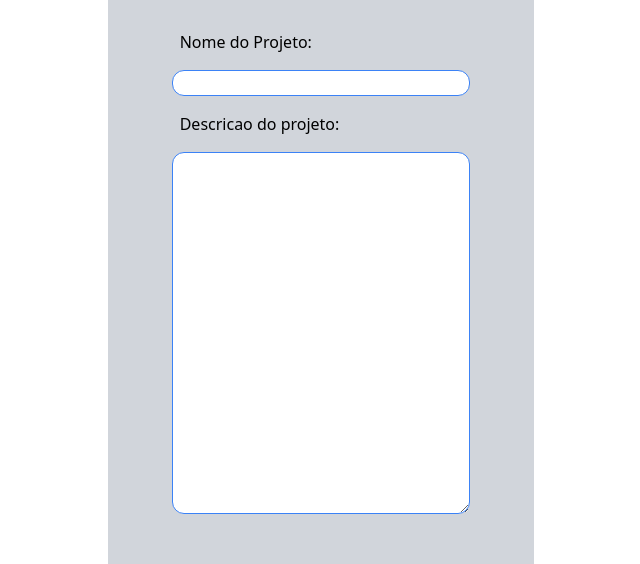
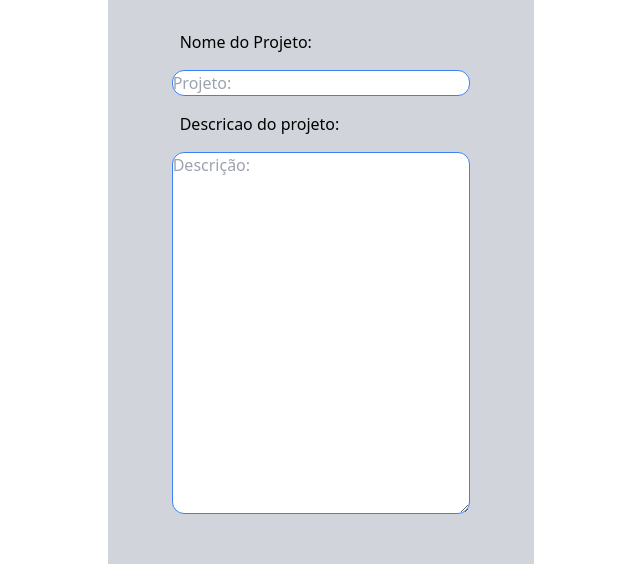
Before and after one commit to MateusSelani/hello-nextjs, a Next.js app: page /newProject in a window 1280 px wide. Shown: the part 202-766 px from the top of the page, without its empty margins (319-959 px from the left). Built offline with nearby package versions, Linux system fonts and the light colour scheme.

Commit message:
alteracoes no new project

```diff
--- a/src/pages/newProject.tsx
+++ b/src/pages/newProject.tsx
@@ -4,13 +4,18 @@ export default function NewProject() {
             <form action="" className="m-16 flex flex-col gap-2">
                 <h1 className="text-5xl text-center font-bold mb-10">New Project</h1>
                 <p className="m-2">Nome do Projeto:</p>
-                <input type="text" className="border border-blue-500 rounded-xl"/>
+                <input type="text" placeholder="Projeto:"
+                    className="border border-blue-500 rounded-xl"/>
                 <p className="m-2">Descricao do projeto:</p>
                 <textarea name="" id="" cols={30} rows={15}
-                    className="border border-blue-500 rounded-xl"/>
+                    className="border border-blue-500 rounded-xl"
+                    placeholder="Descrição:"
+                />
             </form>
                 <button className="flex flex-col mx-16 justify-start w-1/6
-                    bg-blue-800 text-white hover:bg-blue-900 rounded p-3">
+                    bg-blue-800 text-white hover:bg-blue-900 rounded p-3"
+                    type="submit"
+                >
                         Salvar!
                 </button>
         </div>
```
